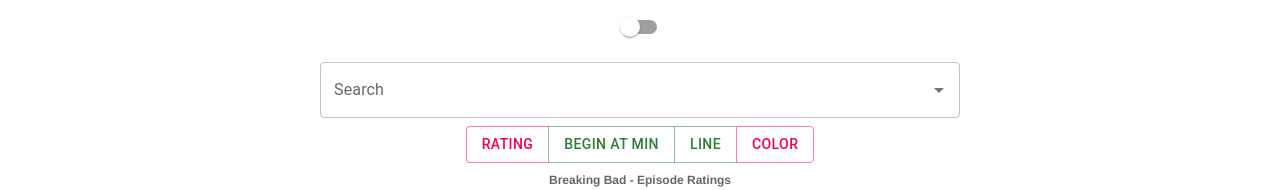
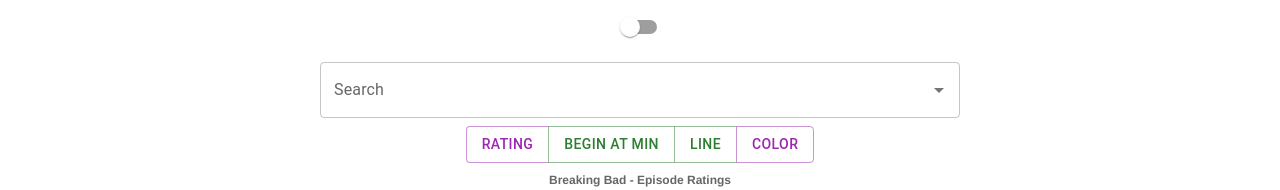
Before and after one commit to gusberinger/imdb-chart, a React (Vite) app in the folder frontend/: page / in a window 1280 px wide. Shown: the top 190 px of the page. Built offline with nearby package versions, Linux system fonts and the light colour scheme; no server answers.

Commit message:
add global styles to set background color

```diff
--- a/frontend/src/App.tsx
+++ b/frontend/src/App.tsx
@@ -6,8 +6,7 @@ import { get_episodes, get_more_info } from "./api"
 import Search from "./components/Search/Search"
 import SeriesTable from "./components/SeriesTable/SeriesTable"
 import axios from "axios"
-import { ThemeProvider } from "@mui/material"
-import CssBaseline from "@mui/material"
+import { GlobalStyles, ThemeProvider } from "@mui/material"
 
 import { lightTheme, darkTheme } from "./themes/themes"
 import ThemeChanger from "./components/ThemeChanger/ThemeChanger"
@@ -64,8 +63,13 @@ function App() {
 
 	return (
 		<ThemeProvider theme={theme}>
-			{/* <CssBaseline />
-			 */}
+			<GlobalStyles
+				styles={{
+					body: {
+						backgroundColor: theme.palette.background.default,
+					},
+				}}
+			/>
 			<div className="app-container">
 				<ThemeChanger />
 				<div className="app-element search">
--- a/frontend/src/themes/themes.tsx
+++ b/frontend/src/themes/themes.tsx
@@ -3,14 +3,16 @@ import { createTheme } from "@mui/material/styles"
 
 export const lightTheme = createTheme({
 	palette: {
-		primary: blue,
-		secondary: pink,
+		background: {
+			default: "#fff",
+		},
 	},
 })
 
 export const darkTheme = createTheme({
 	palette: {
-		primary: red,
-		secondary: pink,
+		background: {
+			default: "#2d3338",
+		},
 	},
 })
```
